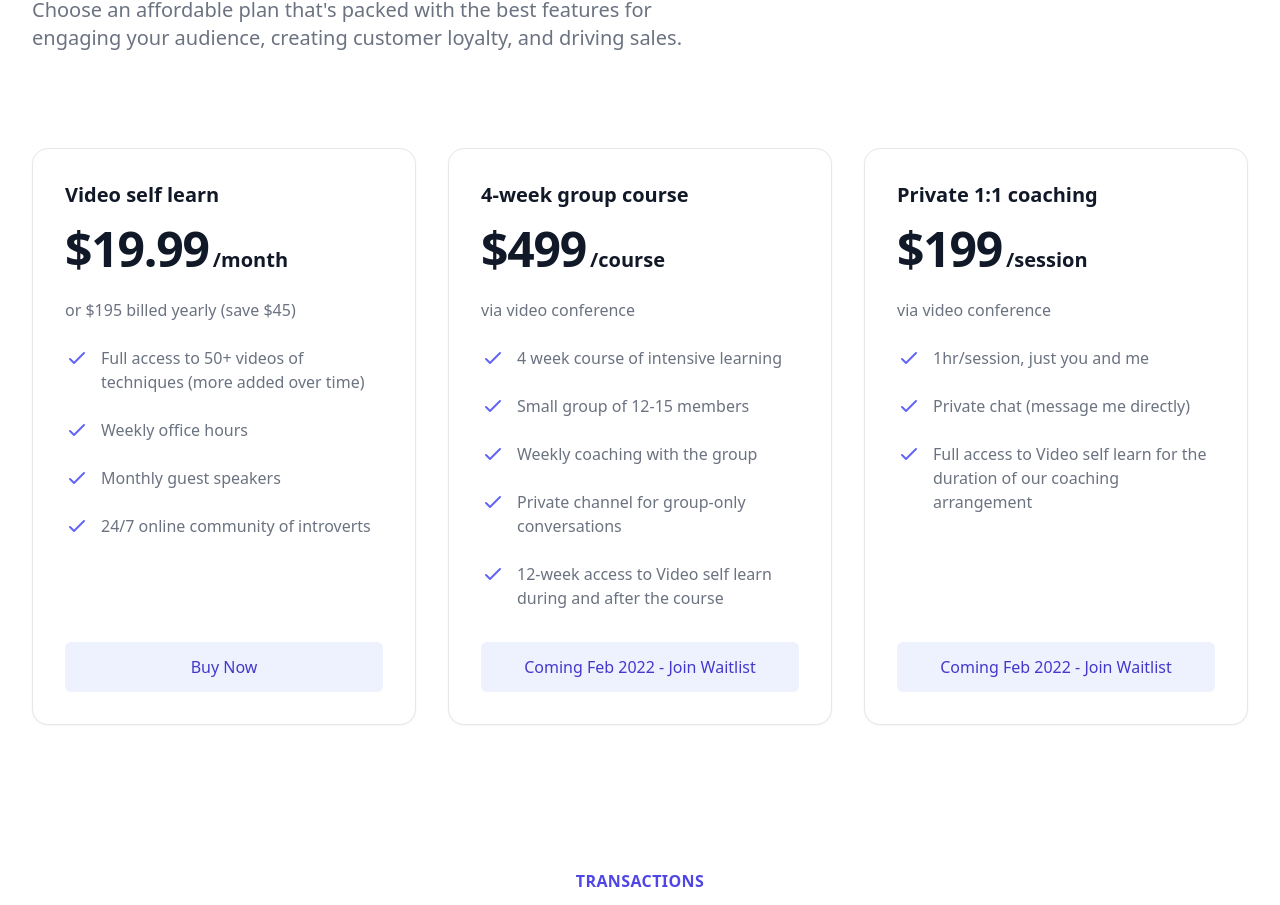
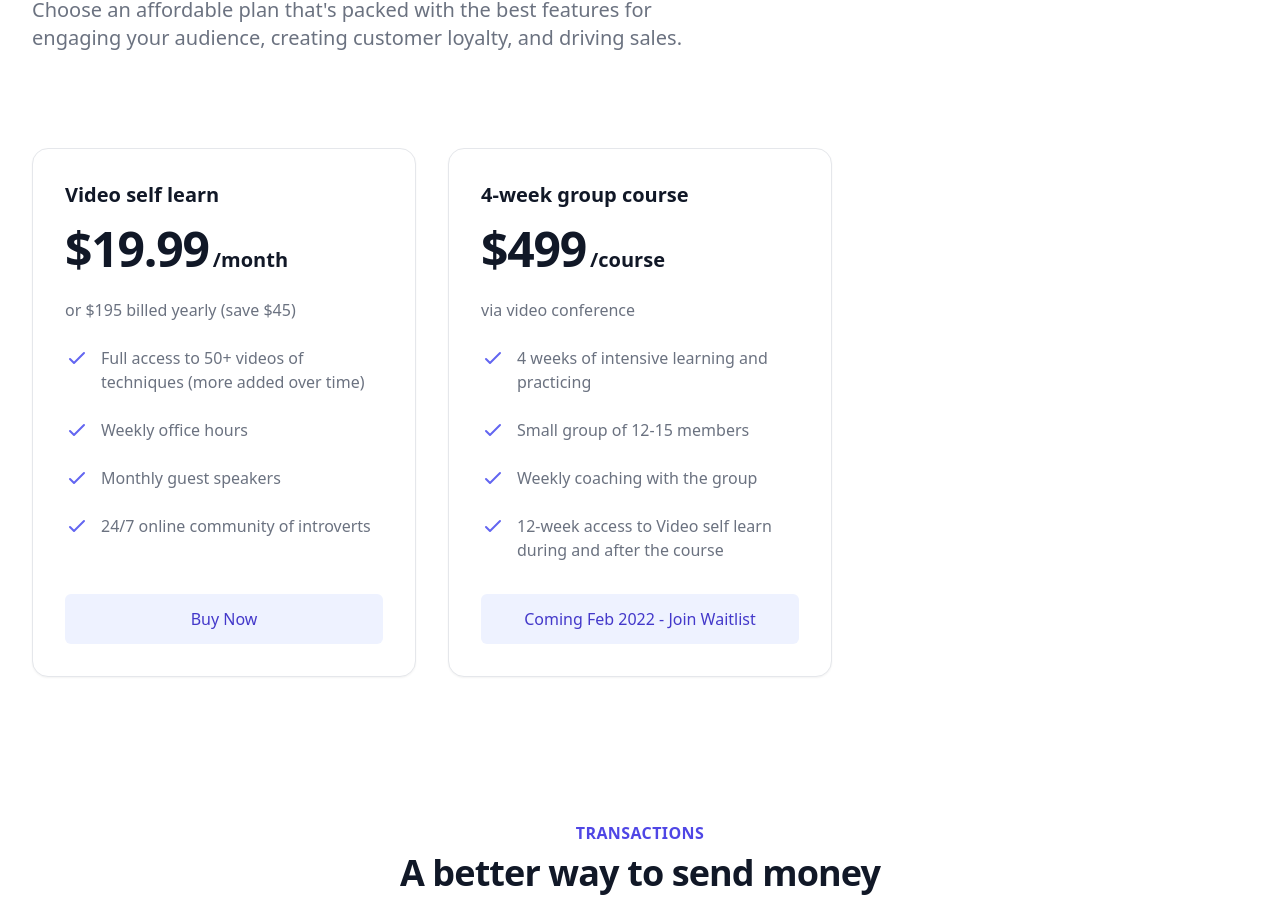
Before and after one commit to timyeothequietachievr/website, a Next.js app: page / in a window 1280 px wide. Shown: the part 1610-2515 px from the top of the page. Built offline with nearby package versions, Linux system fonts and the light colour scheme; a web font is replaced by a local one.

Commit message:
just 2 products

```diff
--- a/components/Pricing.jsx
+++ b/components/Pricing.jsx
@@ -23,24 +23,10 @@ const pricing = {
       frequency: '/course',
       description: 'via video conference',
       features: [
-        '4 week course of intensive learning',
+        '4 weeks of intensive learning and practicing',
         'Small group of 12-15 members',
         'Weekly coaching with the group',
-        'Private channel for group-only conversations',
         '12-week access to Video self learn during and after the course'
-      ],
-      cta: 'Coming Feb 2022 - Join Waitlist',
-      mostPopular: false
-    },
-    {
-      title: 'Private 1:1 coaching',
-      price: 199,
-      frequency: '/session',
-      description: 'via video conference',
-      features: [
-        '1hr/session, just you and me',
-        'Private chat (message me directly)',
-        'Full access to Video self learn for the duration of our coaching arrangement'
       ],
       cta: 'Coming Feb 2022 - Join Waitlist',
       mostPopular: false
```
